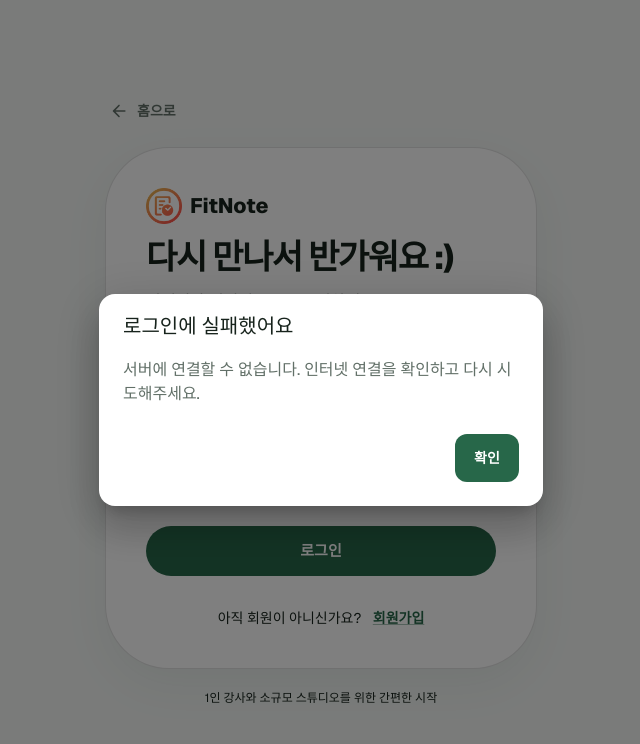
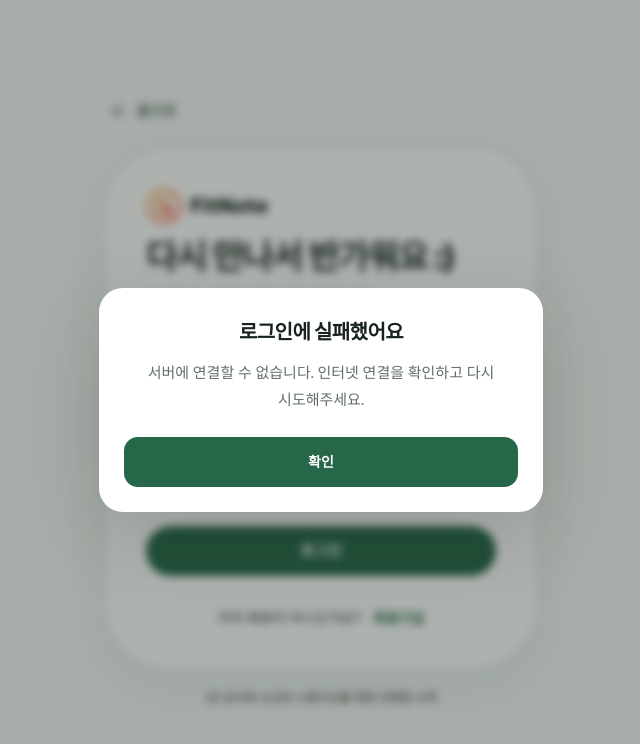
Before and after one commit to HongDongk/fitnote, a Next.js app: page /login in a window 1280 px wide. Both pictures are taken after typing "name@example.com", "Sample123" into the empty fields and a click on the button "로그인". Shown: the top 744 px of the page, without its empty margins (319-959 px from the left). Built offline with nearby package versions, Linux system fonts and the light colour scheme; no server answers; what @mui/material-nextjs would draw is missing.

Commit message:
[ENH] 알림모달 컴포넌트 분리적용

```diff
--- a/src/app/(auth)/components/AuthForm.tsx
+++ b/src/app/(auth)/components/AuthForm.tsx
@@ -7,11 +7,6 @@ import {
   Box,
   Button,
   CircularProgress,
-  Dialog,
-  DialogActions,
-  DialogContent,
-  DialogContentText,
-  DialogTitle,
   InputAdornment,
   Stack,
   TextField,
@@ -22,6 +17,7 @@ import { useRouter } from "next/navigation";
 import { useEffect, useState, type SubmitEvent } from "react";
 
 import { createClient } from "@/src/lib/supabase/client";
+import { MessageDialog } from "@/src/app/components/MessageDialog";
 import type { Database } from "@/src/lib/supabase/database.types";
 
 import {
@@ -334,30 +330,16 @@ export function AuthForm({ mode = "sign-in" }: { mode?: AuthMode }) {
           )}
         </Button>
       </Stack>
-      <Dialog
+      <MessageDialog
         open={Boolean(message)}
         onClose={() => setMessage("")}
-        aria-labelledby="auth-error-title"
-        aria-describedby="auth-error-description"
-        fullWidth
-        maxWidth="xs"
-      >
-        <DialogTitle id="auth-error-title">
-          {mode === "sign-up"
+        title={
+          mode === "sign-up"
             ? "회원가입을 완료하지 못했어요"
-            : "로그인에 실패했어요"}
-        </DialogTitle>
-        <DialogContent>
-          <DialogContentText id="auth-error-description">
-            {message}
-          </DialogContentText>
-        </DialogContent>
-        <DialogActions sx={{ px: 3, pb: 3 }}>
-          <Button variant="contained" onClick={() => setMessage("")} autoFocus>
-            확인
-          </Button>
-        </DialogActions>
-      </Dialog>
+            : "로그인에 실패했어요"
+        }
+        message={message}
+      />
     </Box>
   );
 }
--- /dev/null
+++ b/src/app/components/MessageDialog.tsx
@@ -0,0 +1,101 @@
+"use client";
+
+import {
+  Button,
+  Dialog,
+  DialogActions,
+  DialogContent,
+  DialogContentText,
+  DialogTitle,
+} from "@mui/material";
+import { useId } from "react";
+
+type MessageDialogProps = {
+  open: boolean;
+  title: string;
+  message: string;
+  onClose: () => void;
+  confirmText?: string;
+};
+
+export function MessageDialog({
+  open,
+  title,
+  message,
+  onClose,
+  confirmText = "확인",
+}: MessageDialogProps) {
+  const id = useId();
+  const titleId = `${id}-title`;
+  const descriptionId = `${id}-description`;
+
+  return (
+    <Dialog
+      open={open}
+      onClose={onClose}
+      aria-labelledby={titleId}
+      aria-describedby={descriptionId}
+      fullWidth
+      maxWidth="xs"
+      slotProps={{
+        backdrop: {
+          sx: {
+            bgcolor: "rgba(23, 35, 28, 0.35)",
+            backdropFilter: "blur(4px)",
+          },
+        },
+        paper: {
+          sx: {
+            m: "20px",
+            width: "calc(100% - 40px)",
+            maxHeight: "calc(100dvh - 40px)",
+            borderRadius: "24px",
+            border: "1px solid rgba(255, 255, 255, 0.8)",
+            boxShadow: "0 24px 80px rgba(23, 35, 28, 0.16)",
+          },
+        },
+      }}
+    >
+      <DialogTitle
+        id={titleId}
+        sx={{
+          p: "28px 24px 12px",
+          fontSize: 20,
+          fontWeight: 750,
+          lineHeight: 1.5,
+          letterSpacing: "-0.03em",
+          textAlign: "center",
+          wordBreak: "keep-all",
+        }}
+      >
+        {title}
+      </DialogTitle>
+      <DialogContent sx={{ p: "0 24px" }}>
+        <DialogContentText
+          id={descriptionId}
+          sx={{
+            m: 0,
+            fontSize: 15,
+            lineHeight: 1.8,
+            textAlign: "center",
+            wordBreak: "keep-all",
+            overflowWrap: "anywhere",
+          }}
+        >
+          {message}
+        </DialogContentText>
+      </DialogContent>
+      <DialogActions sx={{ p: 3 }}>
+        <Button
+          variant="contained"
+          onClick={onClose}
+          autoFocus
+          fullWidth
+          sx={{ minHeight: 50, borderRadius: "14px" }}
+        >
+          {confirmText}
+        </Button>
+      </DialogActions>
+    </Dialog>
+  );
+}
```
Also changed, not shown: src/app/(main)/mypage/components/ProfileCompletionForm.tsx (+5 -17 lines).
